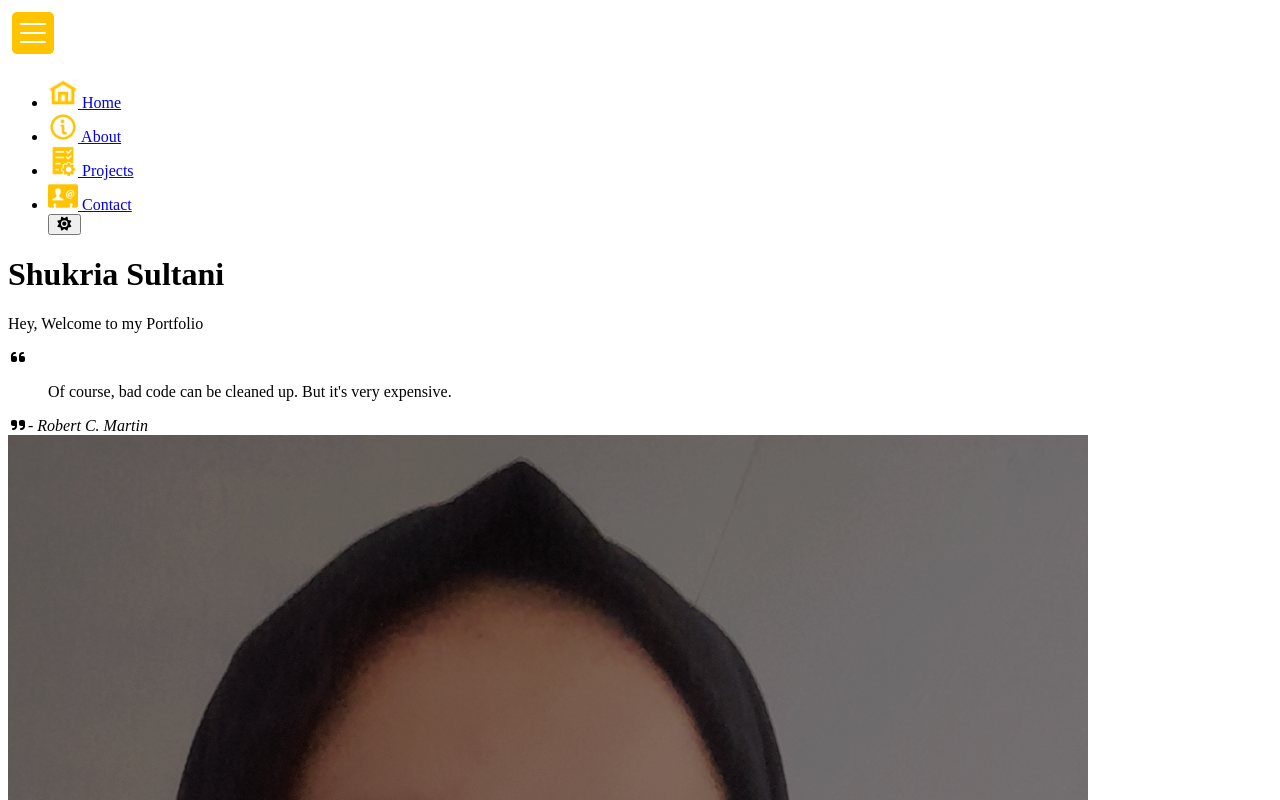
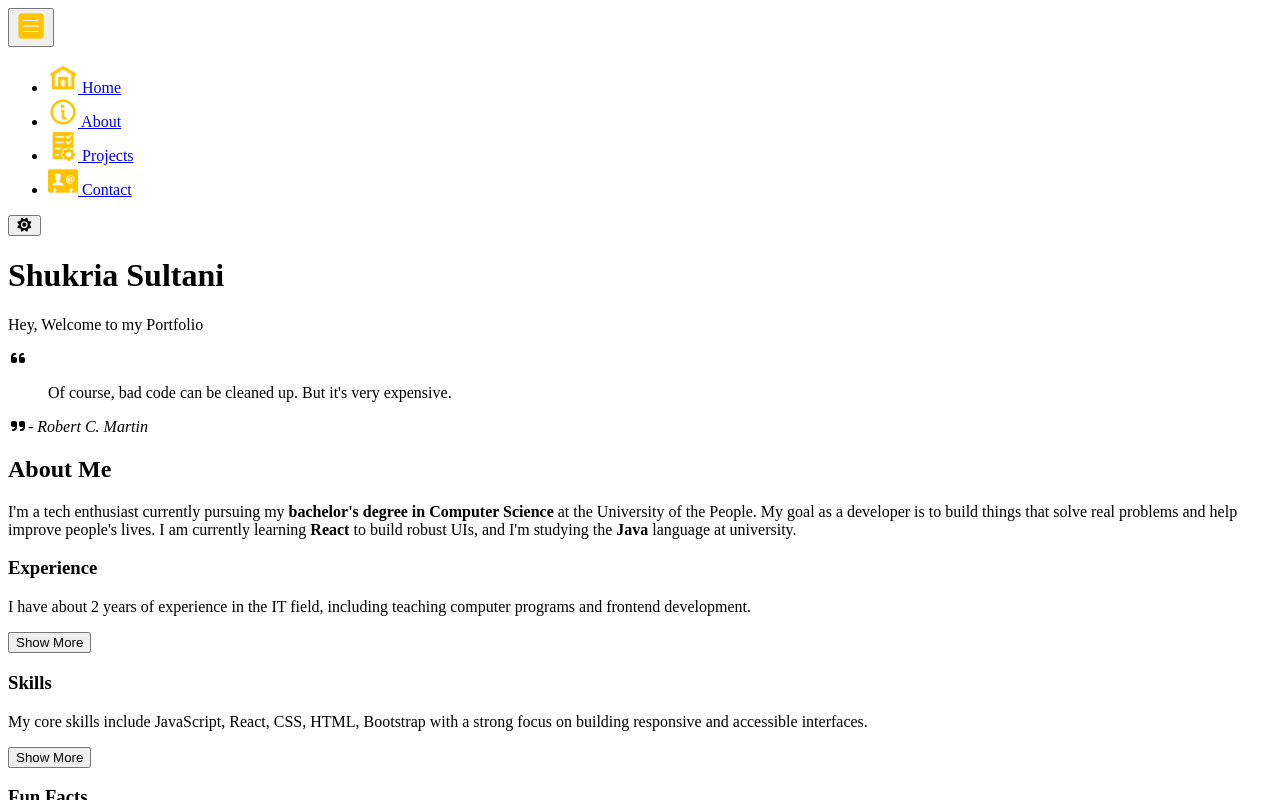
Before and after one commit to shukria-sultani/developer-portfolio, a React (Vite) app: page / in a window 1280 px wide. Shown: the top 800 px of the page. Built offline with nearby package versions, Linux system fonts and the light colour scheme; the HTML template or start-up script is replaced by a standard one.

Commit message:
Used react router to create routes for the components and updated the nav links with new component paths.

```diff
--- a/package.json
+++ b/package.json
@@ -16,7 +16,8 @@
     "@fortawesome/react-fontawesome": "^0.2.6",
     "framer-motion": "^12.23.12",
     "react": "^19.1.1",
-    "react-dom": "^19.1.1"
+    "react-dom": "^19.1.1",
+    "react-router-dom": "^7.8.2"
   },
   "devDependencies": {
     "@eslint/js": "^9.33.0",
--- a/src/App.jsx
+++ b/src/App.jsx
@@ -5,30 +5,53 @@ import Profile from './Components/Profile';
 import About from './Components/About';
 import Projects from './Components/Projects';
 import Footer from './Components/Footer';
-//images
+import { BrowserRouter, Routes, Route, Navigate } from 'react-router-dom';
 import profilePic from "./assets/images/profile.jpg";
 import ContactForm from './Components/ContactFrom';
 import FeedbackWall from './Components/FeebackWall';
 
-function App() {
+function HomePage() {
+  const profileInfo = {
+    name: "Shukria Sultani",
+    title: "Frontend Developer",
+    bio: "I am a passionate frontend developer with a love for creating beautiful and functional user interfaces. I enjoy turning complex problems into simple, beautiful, and intuitive designs.",
+  };
 
-const profileInfo = {
-  name: "Shukria Sultani",
-  title: "Frontend Developer",
-  bio: "I am a passionate frontend developer with a love for creating beautiful and functional user interfaces. I enjoy turning complex problems into simple, beautiful, and intuitive designs.",
-}
   return (
     <>
-      <Navbar />
-      <Header  message={"Hey, Welcome to my Portfolio"}/>
-      <Profile  name={profileInfo.name}  title={profileInfo.title} bio={profileInfo.bio} img={profilePic} />
+      <Header message={"Hey, Welcome to my Portfolio"} />
+      {/* You can place a hero or intro section here as part of Home */}
       <About />
       <Projects />
-      <ContactForm  />
+      <Profile name={profileInfo.name} title={profileInfo.title} bio={profileInfo.bio} img={profilePic} />
+      <ContactForm />
       <FeedbackWall />
-      <Footer />
     </>
-  )
+  );
 }
 
-export default App
+function App() {
+  return (
+    <BrowserRouter>
+      <Navbar /> {/* Persistent across all pages */}
+      <Routes>
+        {/* Home route renders a composed home page with sections */}
+        <Route path="/" element={<HomePage />} />
+
+        {/* Individual routes for other standalone pages */}
+        <Route path="/header" element={<Header message={"Hey, Welcome to my Portfolio"} />} />
+        <Route path="/projects" element={<Projects />} />
+        <Route path="/about" element={<About />} />
+        <Route path="/profile" element={<Profile name="Shukria Sultani" title="Frontend Developer" bio="..." img={profilePic} />} />
+        <Route path="/contact" element={<ContactForm />} />
+        <Route path="/feedback" element={<FeedbackWall />} />
+
+        {/* Optional: redirect unknown routes to home */}
+        <Route path="*" element={<Navigate to="/" replace />} />
+      </Routes>
+      <Footer /> {/* Persistent footer on all pages */}
+    </BrowserRouter>
+  );
+}
+
+export default App;
--- a/src/Components/Navbar.jsx
+++ b/src/Components/Navbar.jsx
@@ -1,17 +1,20 @@
 import React, { useState } from "react";
 import ThemeToggle from "./ThemeToggle";
+
 // Navbar icons
 import homeIcon from "../assets/images/home.png";
 import aboutIcon from "../assets/images/about.png";
 import projectsIcon from "../assets/images/project.png";
 import contactIcon from "../assets/images/contact.png";
 import menuIcon from "../assets/images/menu.png";
+import { NavLink } from "react-router-dom";
 
 export default function Navbar() {
   const [isMenuOpen, setIsMenuOpen] = useState(false);
   const [activeLink, setActiveLink] = useState("home");
+
   const toggleMenu = () => {
-    setIsMenuOpen(!isMenuOpen);
+    setIsMenuOpen((prev) => !prev);
   };
 
   const handleLinkClick = (link) => {
@@ -22,52 +25,65 @@ export default function Navbar() {
   return (
     <nav>
       <div className="navbar responsive-navbar">
-        <img
-          src={menuIcon}
+        <button
+          type="button"
           className="menu-icon"
-          alt="Menu Icon"
+          aria-label="Toggle menu"
           onClick={toggleMenu}
-        />
-        <ul className={isMenuOpen ? "active" : ""}>
+        >
+          <img src={menuIcon} alt="Menu" width="30" height="30" />
+        </button>
+
+        <ul className={isMenuOpen ? "menu-list active" : "menu-list"}>
           <li>
-            <a
-              href="#"
+            <NavLink
+              to="/"
               className={activeLink === "home" ? "active" : ""}
               onClick={() => handleLinkClick("home")}
             >
-              <img src={homeIcon} alt="Home Icon" width="30px" height="30px" /> Home
-            </a>
+              <img src={homeIcon} alt="Home Icon" width="30" height="30" /> Home
+            </NavLink>
           </li>
+
           <li>
-            <a
-              href="#about"
+            <NavLink
+              to="/about"
               className={activeLink === "about" ? "active" : ""}
               onClick={() => handleLinkClick("about")}
             >
-              <img src={aboutIcon} alt="About Icon" width="30px" height="30px" /> About
-            </a>
+              <img src={aboutIcon} alt="About Icon" width="30" height="30" /> About
+            </NavLink>
           </li>
+
           <li>
-            <a
-              href="#projects"
+            <NavLink
+              to="/projects"
               className={activeLink === "projects" ? "active" : ""}
               onClick={() => handleLinkClick("projects")}
             >
-              <img src={projectsIcon} alt="Project Icon" width="30px" height="30px" /> Projects
-            </a>
+              <img src={projectsIcon} alt="Projects Icon" width="30" height="30" /> Projects
+            </NavLink>
           </li>
+
           <li>
-            <a
-              href="#contact"
+            <NavLink
+              to="/contact"
               className={activeLink === "contact" ? "active" : ""}
               onClick={() => handleLinkClick("contact")}
             >
-              <img src={contactIcon} alt="Contact Icon" width="30px" height="30px" /> Contact
-            </a>
+              <img src={contactIcon} alt="Contact Icon" width="30" height="30" /> Contact
+            </NavLink>
           </li>
-                <ThemeToggle />
 
+          {/* If you want ThemeToggle inside the menu, uncomment the line below.
+              Otherwise, place it outside the <ul> to appear separately. */}
+          {/* <li className="theme-toggle-item"><ThemeToggle /></li> */}
         </ul>
+
+        {/* If you want ThemeToggle always visible on the header, place it here: */}
+        <div className="theme-toggle-wrapper" aria-label="Toggle theme">
+          <ThemeToggle />
+        </div>
       </div>
     </nav>
   );
```
Also changed, not shown: 1 other file (tests, documents, lock files or other folders).
